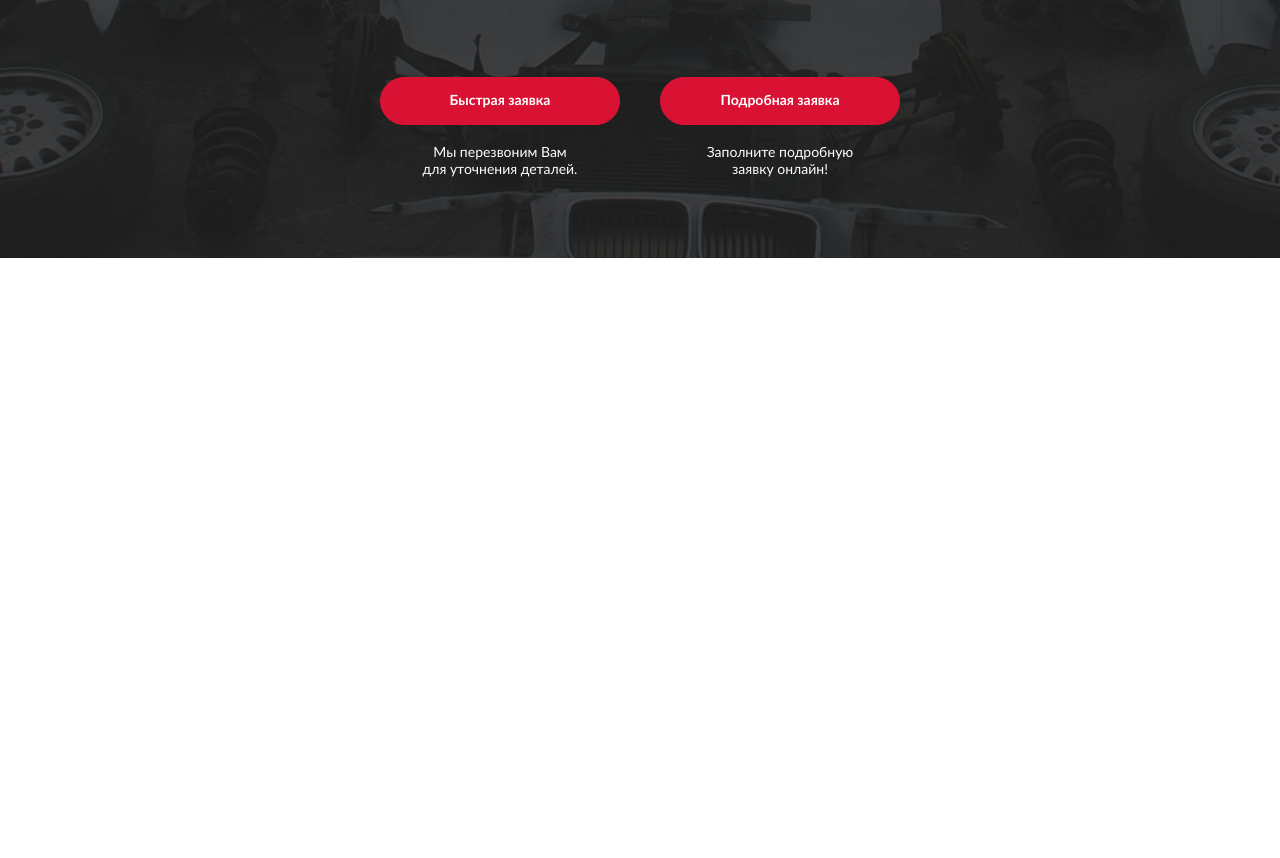
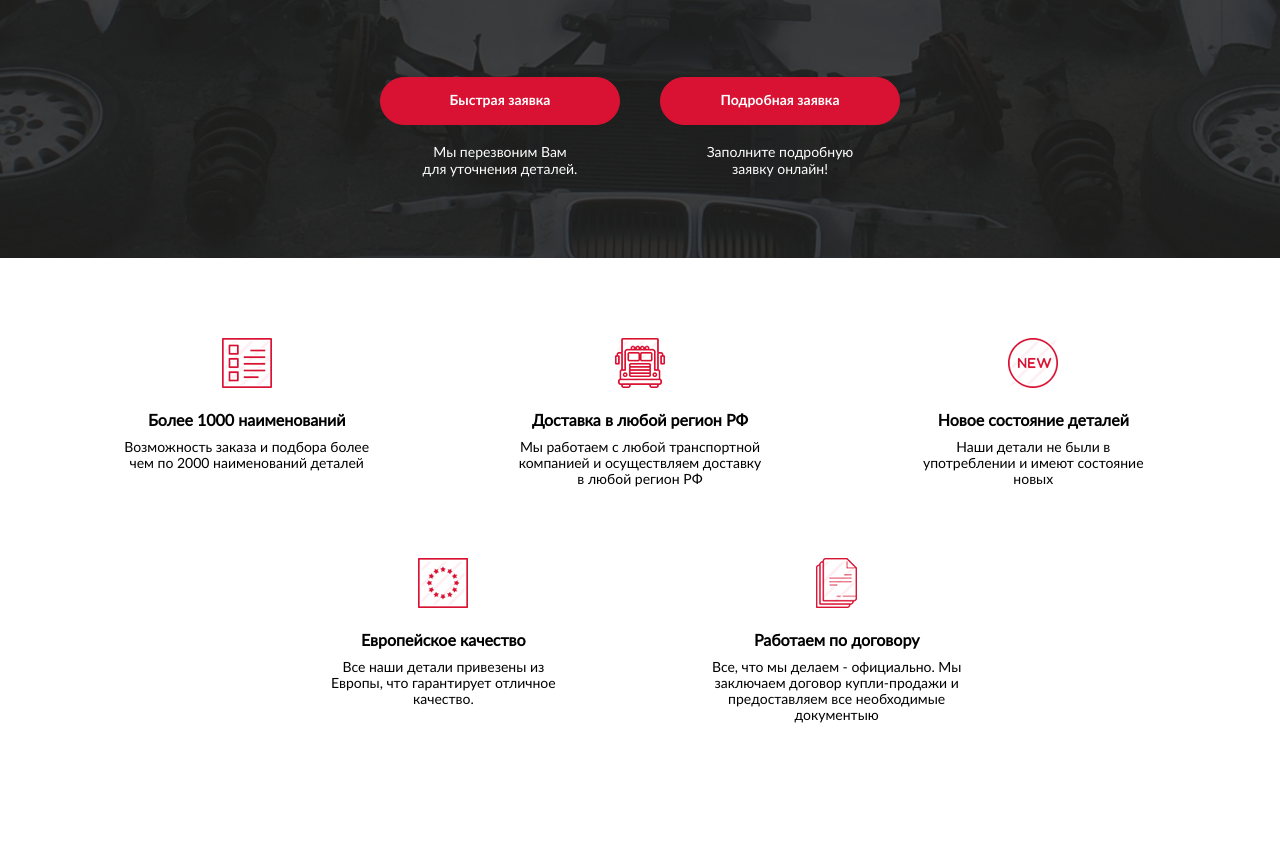
Before and after one commit to Max98002/proavto, a plain HTML site: page src/index.html in a window 1280 px wide. Shown: the part 479-1337 px from the top of the page. Before the commit the page ends 800 px from the top, so only its background shows below. Drawn offline with Linux system fonts and the light colour scheme.

Commit message:
add new section trust

```diff
--- a/src/index.html
+++ b/src/index.html
@@ -70,6 +70,71 @@
     <!-- /.header-hero -->
   </header>
   <!-- /.header -->
+  <main>
+    <section class="section trust">
+      <div class="trust-wrap">
+        <div class="trust-wrap__card">
+          <div class="trust-wrap__image">
+            <img src="./img/trust/cell.png" alt="">
+          </div>
+          <!-- /.trust-wrap__image -->
+          <h3 class="trust-wrap__title">Более 1000 наименований</h3>
+          <!-- /.trust-wrap__title -->
+          <p class="trust-wrap__text">Возможность заказа и подбора более чем по 2000 наименований деталей</p>
+          <!-- /.trust-wrap__text -->
+        </div>
+        <!-- /.trust-wrap__card -->
+        <div class="trust-wrap__card">
+          <div class="trust-wrap__image">
+            <img src="./img/trust/lorry.png" alt="">
+          </div>
+          <!-- /.trust-wrap__image -->
+          <h3 class="trust-wrap__title">Доставка в любой регион РФ</h3>
+          <!-- /.trust-wrap__title -->
+          <p class="trust-wrap__text">Мы работаем с любой транспортной компанией и осуществляем доставку в любой регион
+            РФ</p>
+          <!-- /.trust-wrap__text -->
+        </div>
+        <!-- /.trust-wrap__card -->
+        <div class="trust-wrap__card">
+          <div class="trust-wrap__image">
+            <img src="./img/trust/new.png" alt="">
+          </div>
+          <!-- /.trust-wrap__image -->
+          <h3 class="trust-wrap__title">Новое состояние деталей</h3>
+          <!-- /.trust-wrap__title -->
+          <p class="trust-wrap__text">Наши детали не были в употреблении и имеют состояние новых</p>
+          <!-- /.trust-wrap__text -->
+        </div>
+        <!-- /.trust-wrap__card -->
+        <div class="trust-wrap__card">
+          <div class="trust-wrap__image">
+            <img src="./img/trust/europe-world.png" alt="">
+          </div>
+          <!-- /.trust-wrap__image -->
+          <h3 class="trust-wrap__title">Европейское качество</h3>
+          <!-- /.trust-wrap__title -->
+          <p class="trust-wrap__text">Все наши детали привезены из Европы, что гарантирует отличное качество.</p>
+          <!-- /.trust-wrap__text -->
+        </div>
+        <!-- /.trust-wrap__card -->
+        <div class="trust-wrap__card">
+          <div class="trust-wrap__image">
+            <img src="./img/trust/doc.png" alt="">
+          </div>
+          <!-- /.trust-wrap__image -->
+          <h3 class="trust-wrap__title">Работаем по договору</h3>
+          <!-- /.trust-wrap__title -->
+          <p class="trust-wrap__text">Все, что мы делаем - официально. Мы заключаем договор купли-продажи и
+            предоставляем все необходимые документыю</p>
+          <!-- /.trust-wrap__text -->
+        </div>
+        <!-- /.trust-wrap__card -->
+      </div>
+      <!-- /.trust-wrap -->
+    </section>
+    <!-- /.section trust -->
+  </main>
 </body>
 
 </html>
--- a/src/sass/_interface.sass
+++ b/src/sass/_interface.sass
@@ -11,6 +11,9 @@ input,
 button,
 a,
   outline: none
+section
+  padding-top: 80px
+  padding-bottom: 80px
 .button
   padding: 15px 50px
   border-radius: 25px
--- a/src/sass/_vars.sass
+++ b/src/sass/_vars.sass
@@ -1,3 +1,4 @@
 $white-color: #ffffff
 $header-bg: #222323
 $main-color: #d91233
+$black-color: #000000
--- /dev/null
+++ b/src/sass/section/_trust.sass
@@ -0,0 +1,35 @@
+.trust
+  &-wrap
+    display: flex
+    justify-content: center
+    align-items: center
+    flex-wrap: wrap
+    &__card
+      flex-basis: 33.33%
+      text-align: center
+      margin-bottom: 50px
+      text-align: center
+      height: 170px
+    &__image
+      margin-bottom: 20px
+    &__title
+      font-size: 16px
+      margin: 0
+      margin-bottom: 10px
+    &__text
+      margin: auto
+      text-align: center
+      max-width: 250px
+      color: $black-color
+      font-size: 14px
+@media (max-width: 991.98px)
+  .trust
+    &-wrap
+      &__card
+        flex-basis: 50%
+@media (max-width: 575.98px)
+  .trust
+    &-wrap
+      &__card
+        flex-basis: 100%
+        margin-bottom: 15px
--- a/src/sass/style.sass
+++ b/src/sass/style.sass
@@ -5,3 +5,4 @@
 @import 'interface'
 
 @import 'header'
+@import 'section/trust'
```
Also changed, not shown: src/css/style.css, 1 other file.
